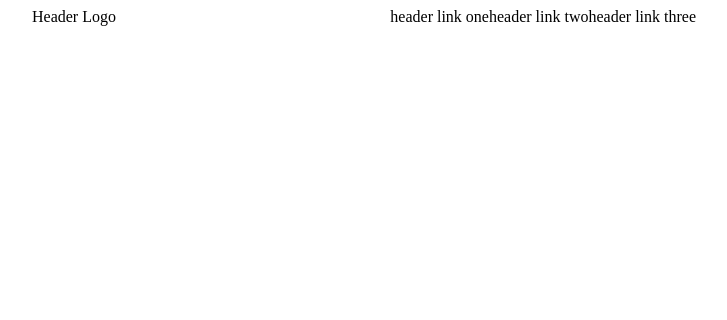
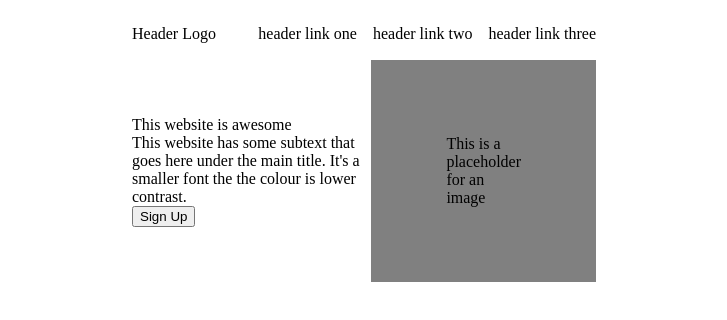
Before and after one commit to sirshakespeare25/landing-page, a plain HTML site: page index.html in a window 1280 px wide. Shown: the whole page, without its empty margins (276-1003 px from the left). Drawn offline with Linux system fonts and the light colour scheme.

Commit message:
first content black placed
dsa

```diff
--- a/index.html
+++ b/index.html
@@ -16,7 +16,14 @@
             </div>
         </div>
         <div class="content">
-
+            <div class="uppertop">
+                <div class="text">
+                    <div>This website is awesome</div>
+                    <div>This website has some subtext that goes here under the main title. It's a smaller font the the colour is lower contrast.</div>
+                    <div><button>Sign Up</button></div>
+                </div>
+                <div class="img">This is a placeholder for an image</div>
+            </div>
         </div>
         <div class="footer"></div>
 
--- a/stylesheet.css
+++ b/stylesheet.css
@@ -1,14 +1,26 @@
 body {
     display: flex;
     flex-direction: column;
-    padding-left: 300px;
-    padding-right: 300px;
+    padding-left: 400px;
+    padding-right: 400px;
 }
 
 .header {
     display: flex;
     align-items: center;
     justify-content: space-between;
+    height: 52px;
+}
+
+.uppertop {
+    display: flex;
+    align-items: center;
+    justify-content: space-between;
+}
+
+.img {
+    padding: 75px;
+    background: gray;
 }
 
 ul{
@@ -16,6 +28,7 @@ ul{
     margin: 0;
     padding: 0;
     list-style: none;
+    gap: 16px;
 }
 
 a {
```
